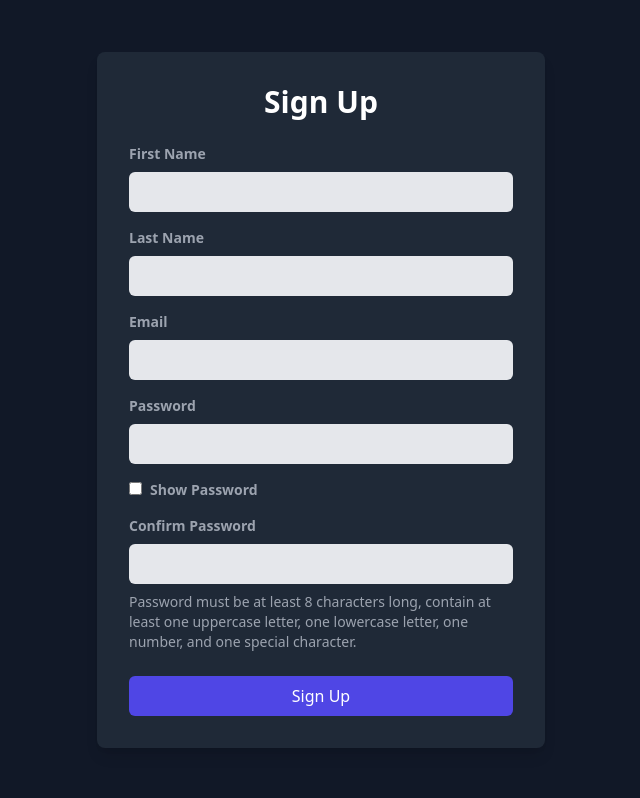
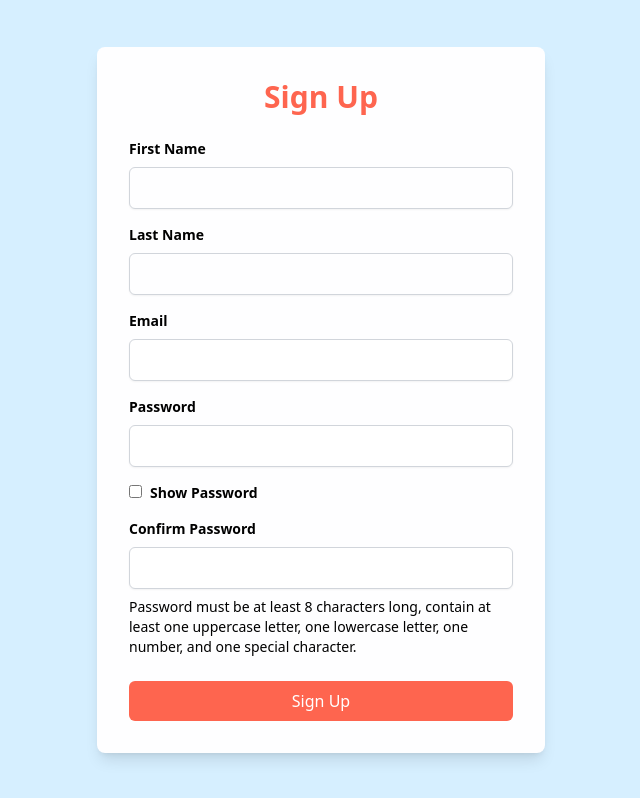
Before and after one commit to LaithAbusada/Recipe-Sharing-Platform, a Next.js app: page /sign-up in a window 1280 px wide. Shown: the whole page, without its empty margins (319-959 px from the left). Built offline with nearby package versions, Linux system fonts and the light colour scheme; no server answers.

Commit message:
Fix: Login and Signup Colors

```diff
--- a/pages/reset-password/index.tsx
+++ b/pages/reset-password/index.tsx
@@ -34,18 +34,18 @@ const ResetPassword: React.FC = () => {
   };
 
   return (
-    <div className="min-h-screen flex items-center justify-center bg-gray-900">
-      <div className="bg-gray-800 p-8 rounded-lg shadow-lg w-full max-w-md">
+    <div className="min-h-screen flex items-center justify-center bg-d6efff">
+      <div className="bg-fefeff p-8 rounded-lg shadow-lg w-full max-w-md">
         <div className="text-center mb-6">
           <img src="/logo.png" alt="Logo" className="mx-auto w-24 h-24" />
         </div>
-        <h2 className="text-3xl font-bold mb-6 text-white text-center">
+        <h2 className="text-3xl font-bold mb-6 text-fe654f text-center">
           Reset Password
         </h2>
         <form onSubmit={handleSubmit}>
           <div className="mb-4">
             <label
-              className="block text-gray-400 text-sm font-bold mb-2"
+              className="block text-d87b57 text-sm font-bold mb-2"
               htmlFor="email"
             >
               Email
@@ -55,16 +55,16 @@ const ResetPassword: React.FC = () => {
               id="email"
               value={email}
               onChange={handleEmailChange}
-              className="w-full px-3 py-2 rounded-md focus:outline-none focus:ring focus:ring-indigo-500 text-gray-900 bg-gray-200"
+              className="w-full px-3 py-2 rounded-md border border-gray-300 shadow-sm focus:outline-none focus:ring focus:ring-fe654f text-gray-900 bg-fefeff"
               required
             />
           </div>
-          {message && <p className="text-green-500 text-sm mb-4">{message}</p>}
-          {error && <p className="text-red-500 text-sm mb-4">{error}</p>}
+          {message && <p className="text-d87b57 text-sm mb-4">{message}</p>}
+          {error && <p className="text-fe654f text-sm mb-4">{error}</p>}
           <div className="flex items-center justify-between">
             <button
               type="submit"
-              className="w-full bg-indigo-600 text-white py-2 px-4 rounded-md hover:bg-indigo-700 focus:outline-none focus:ring-2 focus:ring-indigo-500 focus:ring-opacity-50"
+              className="w-full bg-fe654f text-white py-2 px-4 rounded-md hover:bg-d87b57 focus:outline-none focus:ring-2 focus:ring-fe654f focus:ring-opacity-50"
             >
               Send Reset Email
             </button>
@@ -72,7 +72,7 @@ const ResetPassword: React.FC = () => {
         </form>
         <div className="mt-6 text-center text-lg">
           <Link href="/login">
-            <span className="text-indigo-400 hover:text-indigo-600 font-bold text-xl mt-4 inline-block">
+            <span className="text-fe654f hover:text-d87b57 font-bold text-xl mt-4 inline-block">
               Back to Login
             </span>
           </Link>
--- a/pages/sign-up/index.tsx
+++ b/pages/sign-up/index.tsx
@@ -150,15 +150,15 @@ const SignUp: React.FC = () => {
   };
 
   return (
-    <div className="min-h-screen flex items-center justify-center bg-gray-900">
-      <div className="bg-gray-800 p-8 rounded-lg shadow-lg w-full max-w-md">
-        <h2 className="text-3xl font-bold mb-6 text-white text-center">
+    <div className="min-h-screen flex items-center justify-center bg-d6efff">
+      <div className="bg-fefeff p-8 rounded-lg shadow-lg w-full max-w-md">
+        <h2 className="text-3xl font-bold mb-6 text-fe654f text-center">
           Sign Up
         </h2>
         <form onSubmit={handleSubmit}>
           <div className="mb-4">
             <label
-              className="block text-gray-400 text-sm font-bold mb-2"
+              className="block text-d87b57 text-sm font-bold mb-2"
               htmlFor="firstName"
             >
               First Name
@@ -168,13 +168,13 @@ const SignUp: React.FC = () => {
               id="firstName"
               value={firstName}
               onChange={handleFirstNameChange}
-              className="w-full px-3 py-2 rounded-md focus:outline-none focus:ring focus:ring-indigo-500 text-gray-900 bg-gray-200"
+              className="w-full px-3 py-2 rounded-md border border-gray-300 shadow-sm focus:outline-none focus:ring focus:ring-fe654f text-gray-900 bg-fefeff"
               required
             />
           </div>
           <div className="mb-4">
             <label
-              className="block text-gray-400 text-sm font-bold mb-2"
+              className="block text-d87b57 text-sm font-bold mb-2"
               htmlFor="lastName"
             >
               Last Name
@@ -184,13 +184,13 @@ const SignUp: React.FC = () => {
               id="lastName"
               value={lastName}
               onChange={handleLastNameChange}
-              className="w-full px-3 py-2 rounded-md focus:outline-none focus:ring focus:ring-indigo-500 text-gray-900 bg-gray-200"
+              className="w-full px-3 py-2 rounded-md border border-gray-300 shadow-sm focus:outline-none focus:ring focus:ring-fe654f text-gray-900 bg-fefeff"
               required
             />
           </div>
           <div className="mb-4">
             <label
-              className="block text-gray-400 text-sm font-bold mb-2"
+              className="block text-d87b57 text-sm font-bold mb-2"
               htmlFor="email"
             >
               Email
@@ -200,17 +200,15 @@ const SignUp: React.FC = () => {
               id="email"
               value={email}
               onChange={handleEmailChange}
-              className={`w-full px-3 py-2 rounded-md focus:outline-none focus:ring focus:ring-indigo-500 ${
-                emailError
-                  ? "border border-red-500 text-red-600"
-                  : "text-gray-900 bg-gray-200"
+              className={`w-full px-3 py-2 rounded-md border border-gray-300 shadow-sm focus:outline-none focus:ring focus:ring-fe654f ${
+                emailError ? "border-fe654f text-fe654f" : "text-gray-900"
               }`}
               required
             />
           </div>
           <div className="mb-4">
             <label
-              className="block text-gray-400 text-sm font-bold mb-2"
+              className="block text-d87b57 text-sm font-bold mb-2"
               htmlFor="password"
             >
               Password
@@ -220,16 +218,14 @@ const SignUp: React.FC = () => {
               id="password"
               value={password}
               onChange={handlePasswordChange}
-              className={`w-full px-3 py-2 rounded-md focus:outline-none focus:ring focus:ring-indigo-500 ${
-                passwordError
-                  ? "border border-red-500 text-red-600"
-                  : "text-gray-900 bg-gray-200"
+              className={`w-full px-3 py-2 rounded-md border border-gray-300 shadow-sm focus:outline-none focus:ring focus:ring-fe654f ${
+                passwordError ? "border-fe654f text-fe654f" : "text-gray-900"
               }`}
               required
             />
           </div>
           <div className="mb-4">
-            <label className="block text-gray-400 text-sm font-bold mb-2">
+            <label className="block text-d87b57 text-sm font-bold mb-2">
               <input
                 type="checkbox"
                 checked={showPassword}
@@ -240,11 +236,11 @@ const SignUp: React.FC = () => {
             </label>
           </div>
           {passwordRulesError && (
-            <p className="text-red-500 text-sm mb-4">{passwordRulesError}</p>
+            <p className="text-fe654f text-sm mb-4">{passwordRulesError}</p>
           )}
           <div className="mb-6">
             <label
-              className="block text-gray-400 text-sm font-bold mb-2"
+              className="block text-d87b57 text-sm font-bold mb-2"
               htmlFor="confirmPassword"
             >
               Confirm Password
@@ -254,27 +250,27 @@ const SignUp: React.FC = () => {
               id="confirmPassword"
               value={confirmPassword}
               onChange={handleConfirmPasswordChange}
-              className={`w-full px-3 py-2 rounded-md focus:outline-none focus:ring focus:ring-indigo-500 ${
+              className={`w-full px-3 py-2 rounded-md border border-gray-300 shadow-sm focus:outline-none focus:ring focus:ring-fe654f ${
                 confirmPasswordError
-                  ? "border border-red-500 text-red-600"
-                  : "text-gray-900 bg-gray-200"
+                  ? "border-fe654f text-fe654f"
+                  : "text-gray-900"
               }`}
               required
             />
-            <p className="text-gray-400 text-sm mt-2">
+            <p className="text-d87b57 text-sm mt-2">
               Password must be at least 8 characters long, contain at least one
               uppercase letter, one lowercase letter, one number, and one
               special character.
             </p>
           </div>
           {errorMessage && (
-            <p className="text-red-500 text-sm mb-4">{errorMessage}</p>
+            <p className="text-fe654f text-sm mb-4">{errorMessage}</p>
           )}
 
           <div className="flex items-center justify-between">
             <button
               type="submit"
-              className="w-full bg-indigo-600 text-white py-2 px-4 rounded-md hover:bg-indigo-700 focus:outline-none focus:ring-2 focus:ring-indigo-500 focus:ring-opacity-50"
+              className="w-full bg-fe654f text-white py-2 px-4 rounded-md hover:bg-d87b57 focus:outline-none focus:ring-2 focus:ring-fe654f focus:ring-opacity-50"
               disabled={loading}
             >
               {loading ? "Signing Up..." : "Sign Up"}
```
Also changed, not shown: pages/login/index.tsx (+18 -22 lines).
